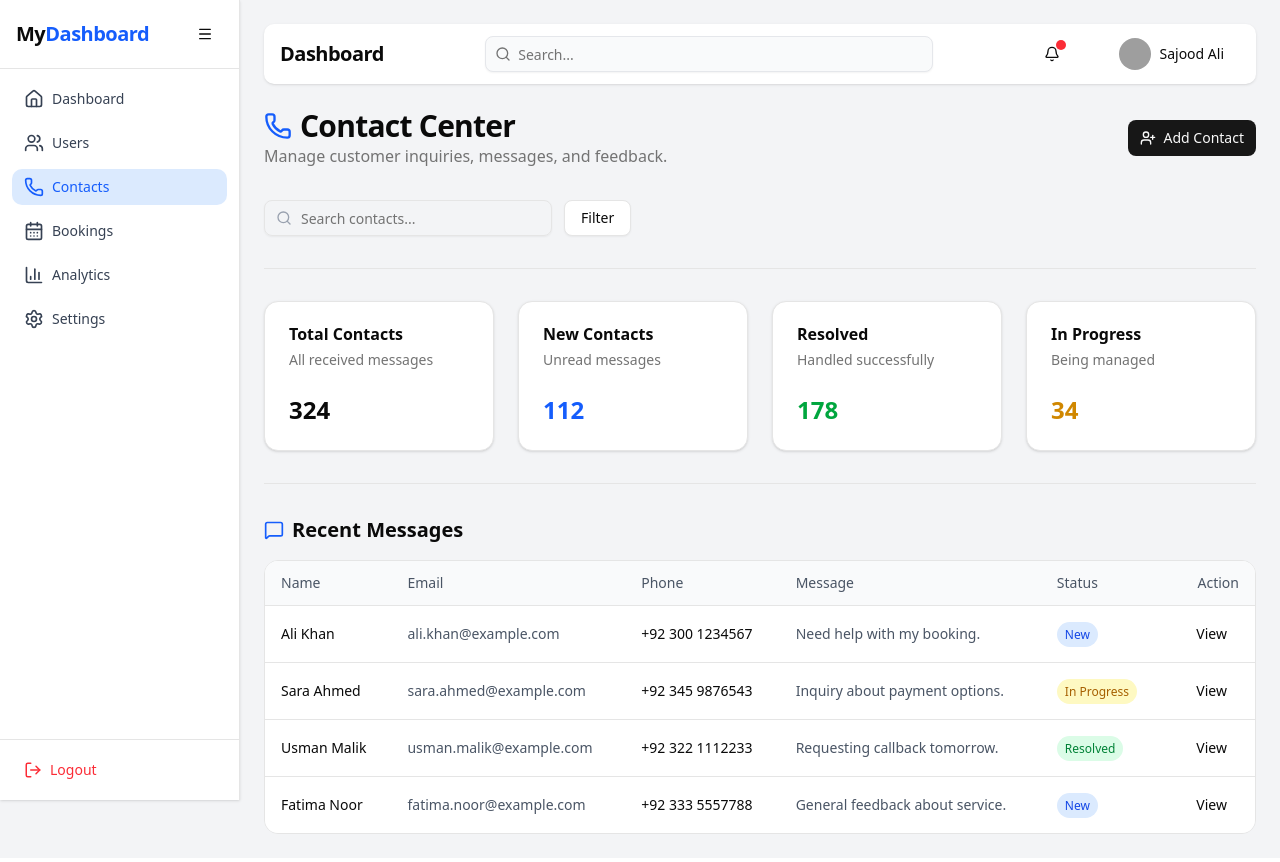
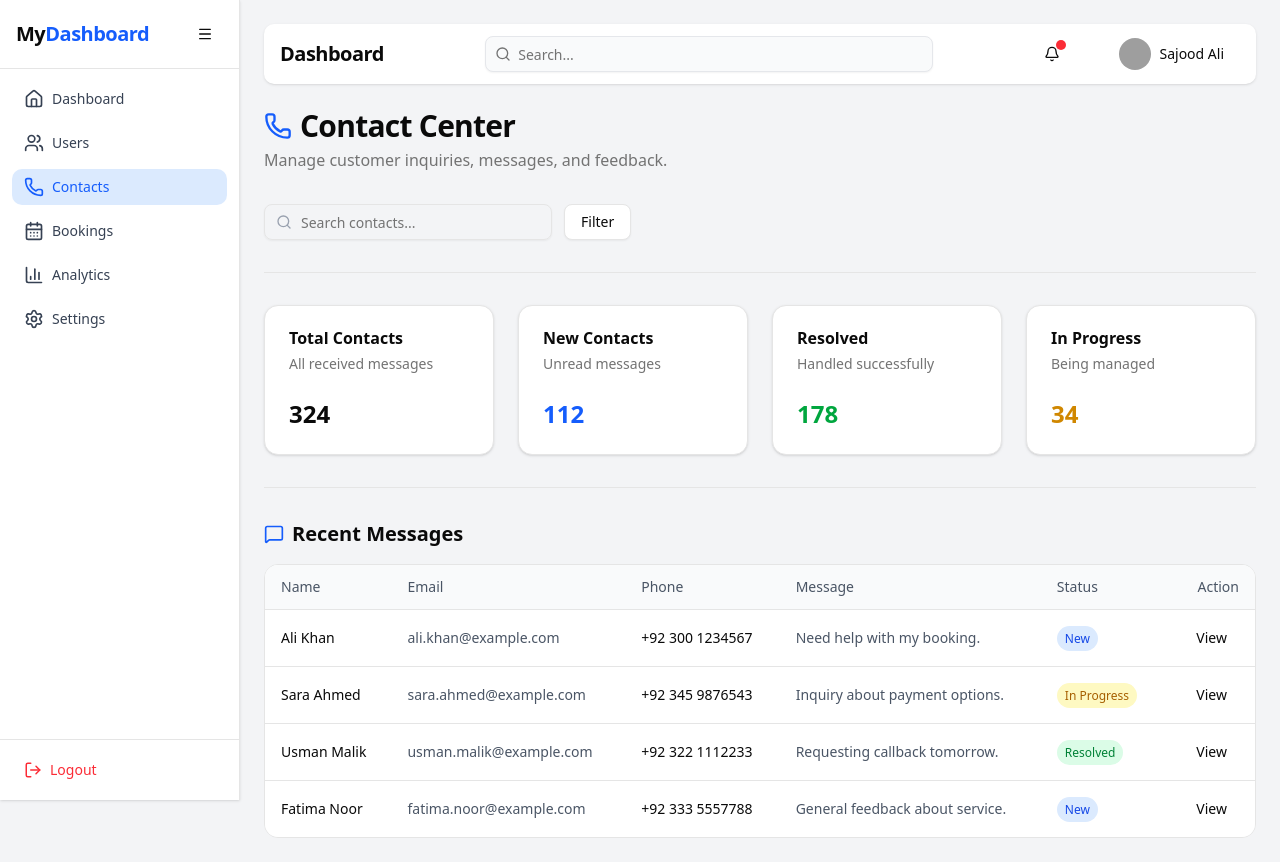
Before and after one commit to Sajoodali/dashboard, a Next.js app: page /dashboard/contacts in a window 1280 px wide. Built offline with nearby package versions, Linux system fonts and the light colour scheme; grey boxes are pictures that could not be loaded.

Commit message:
contact header update

```diff
--- a/src/app/dashboard/contacts/page.jsx
+++ b/src/app/dashboard/contacts/page.jsx
@@ -1,6 +1,7 @@
 "use client";
 
 import { motion } from "framer-motion";
+import PageHeader from "@/components/common/PageHeader";
 import {
   Card,
   CardHeader,
@@ -57,25 +58,12 @@ export default function ContactsPage() {
   return (
     <div className="space-y-8">
       {/* Header */}
-      <motion.div
-        initial="hidden"
-        animate="visible"
-        variants={fadeUp}
-        className="flex flex-col md:flex-row justify-between md:items-center gap-3"
-      >
-        <div>
-          <h1 className="text-3xl font-bold tracking-tight flex items-center gap-2">
-            <Phone className="h-7 w-7 text-blue-600" /> Contact Center
-          </h1>
-          <p className="text-muted-foreground">
-            Manage customer inquiries, messages, and feedback.
-          </p>
-        </div>
 
-        <Button className="flex items-center gap-2">
-          <UserPlus className="h-4 w-4" /> Add Contact
-        </Button>
-      </motion.div>
+      <PageHeader
+              title="Contact Center"
+              description="Manage customer inquiries, messages, and feedback."
+              icon={Phone}
+            />
 
       {/* Search & Filter */}
       <motion.div
--- a/src/components/common/DataTable.jsx
+++ b/src/components/common/DataTable.jsx
@@ -1,101 +1,3 @@
-// "use client";
-
-// import { motion } from "framer-motion";
-// import { Button } from "@/components/ui/button";
-
-// export default function DataTable({
-//   title,
-//   icon: Icon,
-//   columns,
-//   data = [],
-//   loading = false,
-// }) {
-//   const fadeUp = {
-//     hidden: { opacity: 0, y: 20 },
-//     visible: (i = 1) => ({
-//       opacity: 1,
-//       y: 0,
-//       transition: { delay: i * 0.05, duration: 0.3 },
-//     }),
-//   };
-
-//   return (
-//     <motion.div
-//       initial="hidden"
-//       animate="visible"
-//       variants={fadeUp}
-//       className="space-y-4"
-//     >
-//       {title && (
-//         <h2 className="text-xl font-semibold flex items-center gap-2">
-//           {Icon && <Icon className="h-5 w-5 text-blue-600" />}
-//           {title}
-//         </h2>
-//       )}
-
-//       {loading ? (
-//         <p className="text-gray-500">Loading data...</p>
-//       ) : (
-//         <div className="overflow-hidden rounded-xl border">
-//           <table className="min-w-full bg-white text-sm">
-//             <thead className="bg-gray-50 text-gray-600">
-//               <tr>
-//                 {columns.map((col, i) => (
-//                   <th
-//                     key={i}
-//                     className={`px-4 py-3 font-medium ${
-//                       col.align === "right" ? "text-right" : "text-left"
-//                     }`}
-//                   >
-//                     {col.label}
-//                   </th>
-//                 ))}
-//               </tr>
-//             </thead>
-//             <tbody>
-//               {data.length === 0 ? (
-//                 <tr>
-//                   <td
-//                     colSpan={columns.length}
-//                     className="text-center py-6 text-gray-800"
-//                   >
-//                     No data found.
-//                   </td>
-//                 </tr>
-//               ) : (
-//                 data.map((row, index) => (
-//                   <motion.tr
-//                     key={row._id || index}
-//                     custom={index}
-//                     initial="hidden"
-//                     animate="visible"
-//                     variants={fadeUp}
-//                     className="border-t hover:bg-gray-50 transition"
-//                   >
-//                     {columns.map((col, colIndex) => (
-//                       <td
-//                         key={colIndex}
-//                         className={`px-4 py-3 ${
-//                           col.align === "right" ? "text-right" : "text-left"
-//                         }`}
-//                       >
-//                         {col.render ? col.render(row) : row[col.key]}
-//                       </td>
-//                     ))}
-//                   </motion.tr>
-//                 ))
-//               )}
-//             </tbody>
-//           </table>
-//         </div>
-//       )}
-//     </motion.div>
-//   );
-// }
-
-
-
-
 // "use client";
 
 // import { motion } from "framer-motion";
@@ -339,7 +241,6 @@
 //   );
 // }
 
-
 "use client";
 
 import { useState } from "react";
@@ -412,12 +313,12 @@ export default function DataTable({
       initial="hidden"
       animate="visible"
       variants={fadeUp}
-      className="space-y-4"
+      className="space-y-4 w-full"
     >
       {/* Header with Filter Button */}
-      <div className="flex items-center justify-between">
+      <div className="flex flex-col sm:flex-row sm:items-center sm:justify-between gap-3">
         {title && (
-          <h2 className="text-xl font-semibold flex items-center gap-2">
+          <h2 className="text-lg sm:text-xl font-semibold flex items-center gap-2">
             {Icon && <Icon className="h-5 w-5 text-blue-600" />}
             {title}
           </h2>
@@ -425,37 +326,27 @@ export default function DataTable({
 
         <DropdownMenu>
           <DropdownMenuTrigger asChild>
-            <Button variant="outline" size="sm" className="flex items-center gap-2">
+            <Button variant="outline" size="sm" className="flex items-center gap-2 w-full sm:w-auto">
               <Filter className="w-4 h-4" />
               Filter
             </Button>
           </DropdownMenuTrigger>
           <DropdownMenuContent align="end" className="w-40">
-            <DropdownMenuItem onClick={() => handleFilter("all")}>
-              All
-            </DropdownMenuItem>
-            <DropdownMenuItem onClick={() => handleFilter("confirmed")}>
-              Confirmed
-            </DropdownMenuItem>
-            <DropdownMenuItem onClick={() => handleFilter("pending")}>
-              Pending
-            </DropdownMenuItem>
-            <DropdownMenuItem onClick={() => handleFilter("cancelled")}>
-              Cancelled
-            </DropdownMenuItem>
-            <DropdownMenuItem onClick={() => handleFilter("thisMonth")}>
-              This Month
-            </DropdownMenuItem>
+            <DropdownMenuItem onClick={() => handleFilter("all")}>All</DropdownMenuItem>
+            <DropdownMenuItem onClick={() => handleFilter("confirmed")}>Confirmed</DropdownMenuItem>
+            <DropdownMenuItem onClick={() => handleFilter("pending")}>Pending</DropdownMenuItem>
+            <DropdownMenuItem onClick={() => handleFilter("cancelled")}>Cancelled</DropdownMenuItem>
+            <DropdownMenuItem onClick={() => handleFilter("thisMonth")}>This Month</DropdownMenuItem>
           </DropdownMenuContent>
         </DropdownMenu>
       </div>
 
       {/* Table Section */}
       {loading ? (
-        <p className="text-gray-500">Loading data...</p>
+        <p className="text-gray-500 text-center sm:text-left">Loading data...</p>
       ) : (
-        <div className="overflow-hidden rounded-xl border bg-white">
-          <table className="min-w-full text-sm">
+        <div className="overflow-x-auto rounded-xl border bg-white">
+          <table className="min-w-[600px] sm:min-w-full text-sm">
             <thead className="bg-gray-50 text-gray-600">
               <tr>
                 {columns.map((col, i) => (
@@ -508,12 +399,12 @@ export default function DataTable({
 
           {/* Pagination Footer */}
           {totalPages > 1 && (
-            <div className="flex items-center justify-between border-t px-4 py-3 bg-gray-50 text-sm">
-              <span className="text-gray-600">
+            <div className="flex flex-col sm:flex-row sm:items-center sm:justify-between border-t px-4 py-3 bg-gray-50 text-sm gap-2">
+              <span className="text-gray-600 text-center sm:text-left">
                 Page <strong>{currentPage}</strong> of {totalPages}
               </span>
 
-              <div className="flex gap-2">
+              <div className="flex justify-center sm:justify-end gap-2">
                 <Button
                   variant="outline"
                   size="sm"
```
Also changed, not shown: src/components/common/SummaryCards.jsx (+0 -97 lines).
